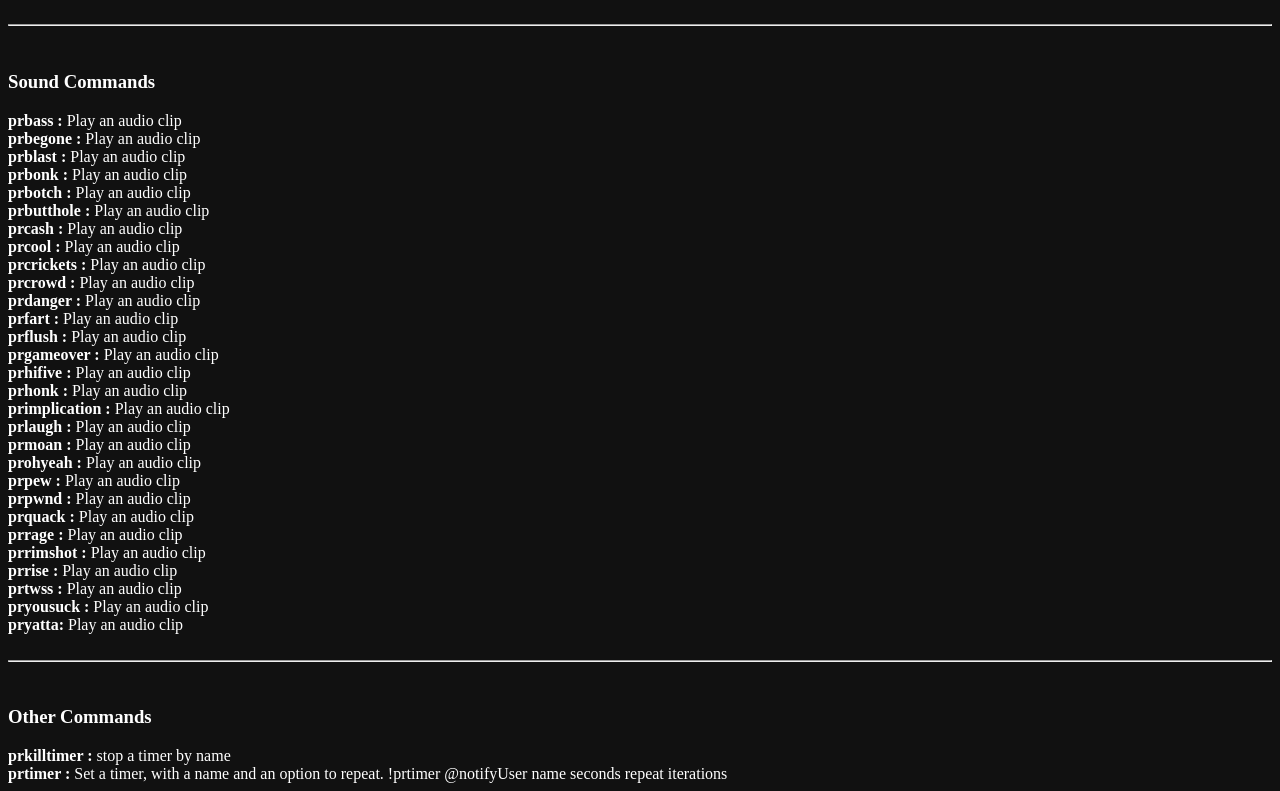
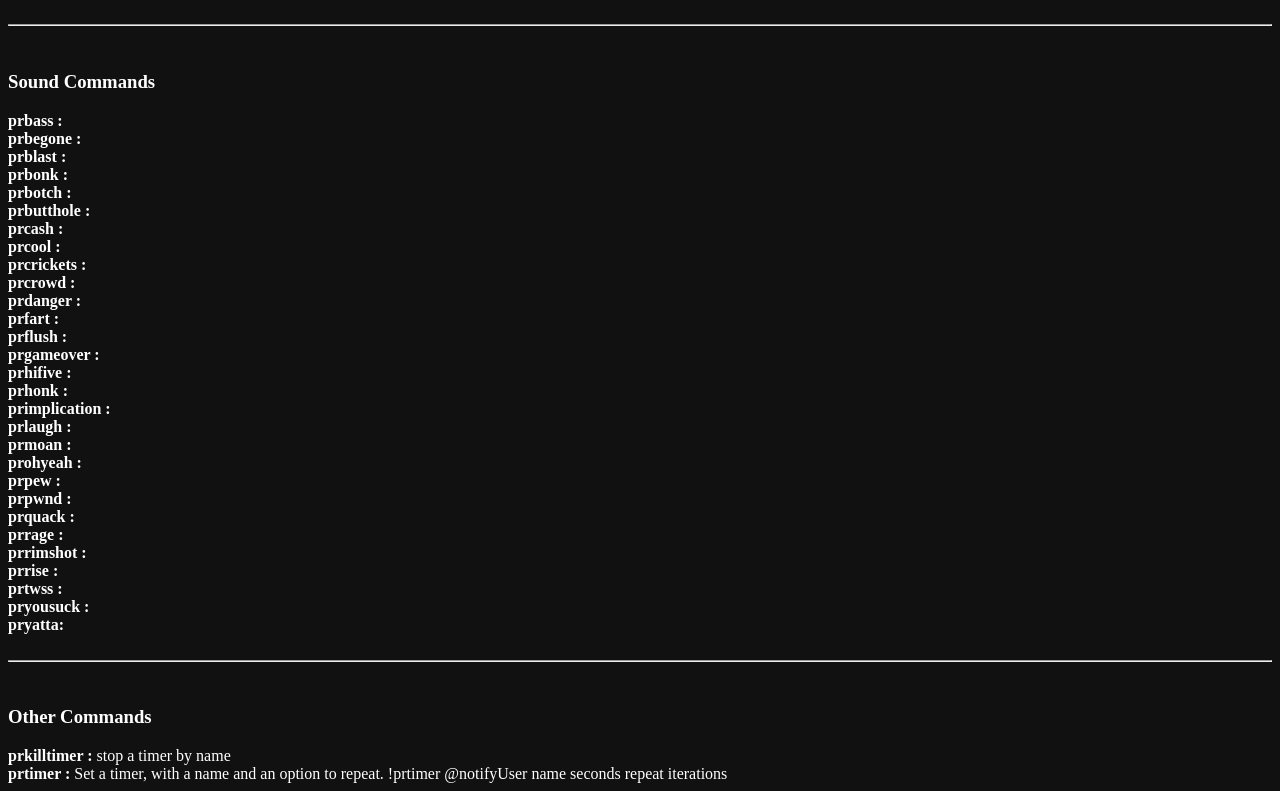
Before and after one commit to arconom/TwitchInterface, a website: page Index.html in a window 1280 px wide. Shown: the part 722-1513 px from the top of the page. Drawn offline with Linux system fonts and the light colour scheme.

Commit message:
Update Index.html

```diff
--- a/Index.html
+++ b/Index.html
@@ -64,35 +64,35 @@ font-weight: bold;
 <br/>
 
 <h3>Sound Commands</h3>
-        <div><span class="command-name">prbass : </span><span class="command-description">Play an audio clip</span></div>
-        <div><span class="command-name">prbegone : </span><span class="command-description">Play an audio clip</span></div>
-        <div><span class="command-name">prblast : </span><span class="command-description">Play an audio clip</span></div>
-        <div><span class="command-name">prbonk : </span><span class="command-description">Play an audio clip</span></div>
-        <div><span class="command-name">prbotch : </span><span class="command-description">Play an audio clip</span></div>
-        <div><span class="command-name">prbutthole : </span><span class="command-description">Play an audio clip</span></div>
-        <div><span class="command-name">prcash : </span><span class="command-description">Play an audio clip</span></div>
-        <div><span class="command-name">prcool : </span><span class="command-description">Play an audio clip</span></div>
-        <div><span class="command-name">prcrickets : </span><span class="command-description">Play an audio clip</span></div>
-        <div><span class="command-name">prcrowd : </span><span class="command-description">Play an audio clip</span></div>
-        <div><span class="command-name">prdanger : </span><span class="command-description">Play an audio clip</span></div>
-        <div><span class="command-name">prfart : </span><span class="command-description">Play an audio clip</span></div>
-        <div><span class="command-name">prflush : </span><span class="command-description">Play an audio clip</span></div>
-        <div><span class="command-name">prgameover : </span><span class="command-description">Play an audio clip</span></div>
-        <div><span class="command-name">prhifive : </span><span class="command-description">Play an audio clip</span></div>
-        <div><span class="command-name">prhonk : </span><span class="command-description">Play an audio clip</span></div>
-        <div><span class="command-name">primplication : </span><span class="command-description">Play an audio clip</span></div>
-        <div><span class="command-name">prlaugh : </span><span class="command-description">Play an audio clip</span></div>
-        <div><span class="command-name">prmoan : </span><span class="command-description">Play an audio clip</span></div>
-        <div><span class="command-name">prohyeah : </span><span class="command-description">Play an audio clip</span></div>
-        <div><span class="command-name">prpew : </span><span class="command-description">Play an audio clip</span></div>
-        <div><span class="command-name">prpwnd : </span><span class="command-description">Play an audio clip</span></div>
-        <div><span class="command-name">prquack : </span><span class="command-description">Play an audio clip</span></div>
-        <div><span class="command-name">prrage : </span><span class="command-description">Play an audio clip</span></div>
-        <div><span class="command-name">prrimshot : </span><span class="command-description">Play an audio clip</span></div>
-        <div><span class="command-name">prrise : </span><span class="command-description">Play an audio clip</span></div>
-        <div><span class="command-name">prtwss : </span><span class="command-description">Play an audio clip</span></div>
-        <div><span class="command-name">pryousuck : </span><span class="command-description">Play an audio clip</span></div>
-        <div><span class="command-name">pryatta: </span><span class="command-description">Play an audio clip</span></div>
+        <div><span class="command-name">prbass : </span></div>
+        <div><span class="command-name">prbegone : </span></div>
+        <div><span class="command-name">prblast : </span></div>
+        <div><span class="command-name">prbonk : </span></div>
+        <div><span class="command-name">prbotch : </span></div>
+        <div><span class="command-name">prbutthole : </span></div>
+        <div><span class="command-name">prcash : </span></div>
+        <div><span class="command-name">prcool : </span></div>
+        <div><span class="command-name">prcrickets : </span></div>
+        <div><span class="command-name">prcrowd : </span></div>
+        <div><span class="command-name">prdanger : </span></div>
+        <div><span class="command-name">prfart : </span></div>
+        <div><span class="command-name">prflush : </span></div>
+        <div><span class="command-name">prgameover : </span></div>
+        <div><span class="command-name">prhifive : </span></div>
+        <div><span class="command-name">prhonk : </span></div>
+        <div><span class="command-name">primplication : </span></div>
+        <div><span class="command-name">prlaugh : </span></div>
+        <div><span class="command-name">prmoan : </span></div>
+        <div><span class="command-name">prohyeah : </span></div>
+        <div><span class="command-name">prpew : </span></div>
+        <div><span class="command-name">prpwnd : </span></div>
+        <div><span class="command-name">prquack : </span></div>
+        <div><span class="command-name">prrage : </span></div>
+        <div><span class="command-name">prrimshot : </span></div>
+        <div><span class="command-name">prrise : </span></div>
+        <div><span class="command-name">prtwss : </span></div>
+        <div><span class="command-name">pryousuck : </span></div>
+        <div><span class="command-name">pryatta: </span></div>
 
 <br/>
 <hr/>
```
